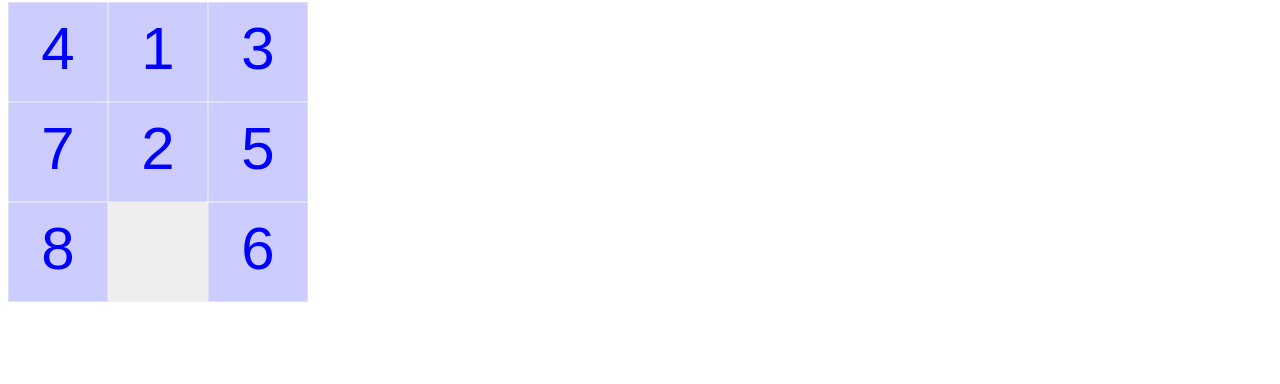
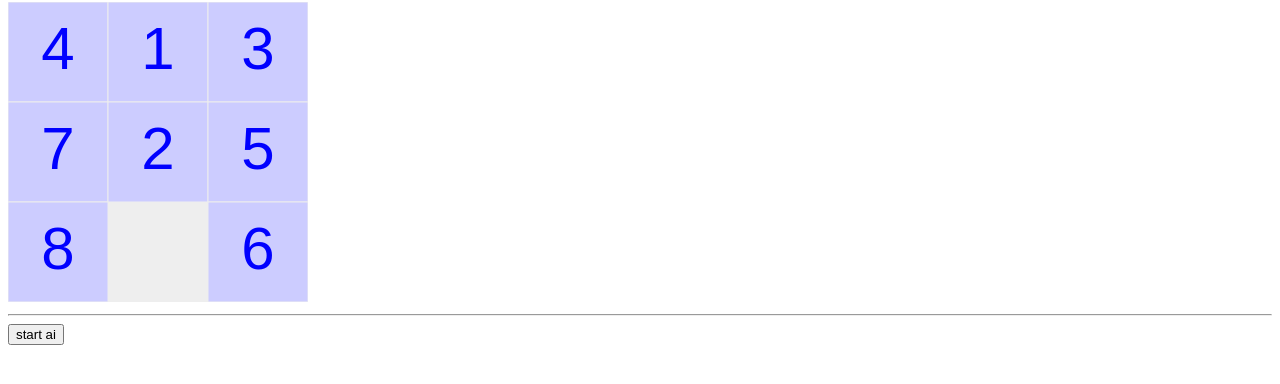
Before and after one commit to Chupushilka/Chupushilka.github.io, a plain HTML site: page index.html in a window 1280 px wide. Shown: the part 336-720 px from the top of the page. Drawn offline with Linux system fonts and the light colour scheme.

Commit message:
Update index.html

```diff
--- a/index.html
+++ b/index.html
@@ -16,7 +16,9 @@
         	</ol>
 			<hr>
 			<h1>Игра «Восьмёрки»</h1>
-        <canvas id="canvas" width=300 height=300></canvas>
+         <canvas id="canvas" width=300 height=300></canvas>
+        <hr>
+        <button id="btn_start_ai">start ai</button>
         <script src="./js/main.js" type="module"></script>
 		</body>
 	</html>
```
